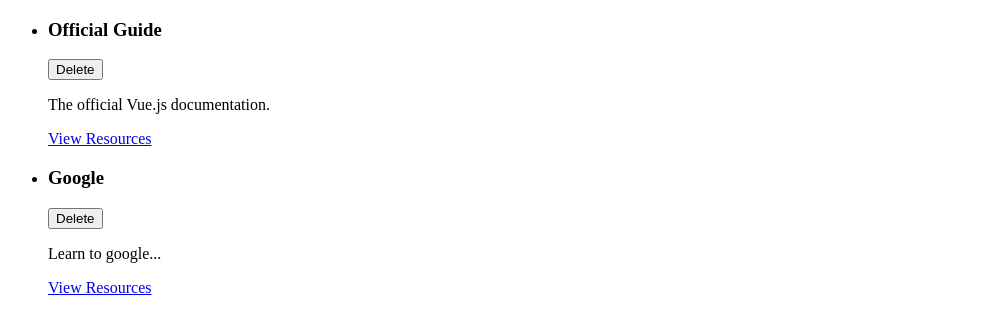
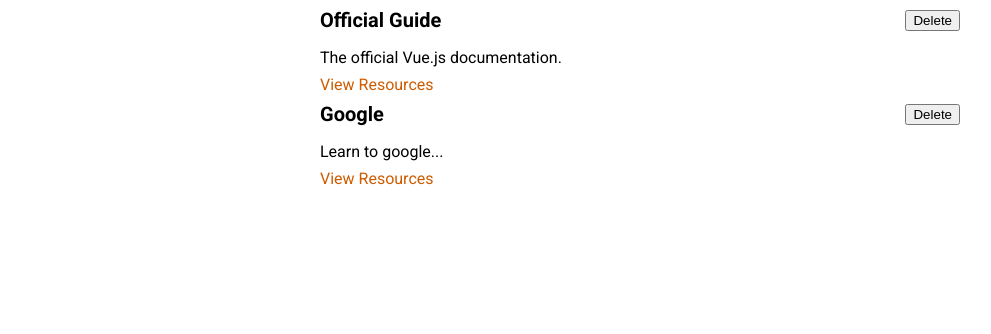
Before and after one commit to dribeirodev/course_vue, a Vue app in the folder 13_The Learning Resources App/: page / in a window 1280 px wide. Shown: the top 334 px of the page, without its empty margins (0-991 px from the left). Built offline with nearby package versions, Linux system fonts and the light colour scheme; the HTML template or start-up script is replaced by a standard one.

Commit message:
Styling and More Components

```diff
--- a/13_The Learning Resources App/src/App.vue
+++ b/13_The Learning Resources App/src/App.vue
@@ -1,17 +1,13 @@
 <template>
-  <ul>
-    <LearningResources v-for="(res) in storedResources" :key="res.id" :res="res">
-
-    </LearningResources>
-  </ul>
+  <StoredResources :resources="storedResources" />
 </template>
 
 <script>
-import LearningResources from './components/learning-resources/LearningResources.vue';
+import StoredResources from './components/learning-resources/StoredResources.vue';
 
 export default {
   components: {
-    LearningResources
+    StoredResources
   },
   data() {
     return {
@@ -33,3 +29,19 @@
   },
 }
 </script>
+
+<style>
+@import url('https://fonts.googleapis.com/css2?family=Roboto:wght@400;700&display=swap');
+
+* {
+  box-sizing: border-box;
+}
+
+html {
+  font-family: 'Roboto', sans-serif;
+}
+
+body {
+  margin: 0;
+}
+</style>
--- a/13_The Learning Resources App/src/components/learning-resources/LearningResources.vue
+++ b/13_The Learning Resources App/src/components/learning-resources/LearningResources.vue
@@ -6,7 +6,7 @@
         <button>Delete</button>
       </header>
     </div>
-    <p>{{  res.description }}</p>
+    <p>{{ res.description }}</p>
     <nav>
       <a :href="res.link">View Resources</a>
     </nav>
@@ -30,3 +30,35 @@
   }
 }
 </script>
+
+<style scoped>
+li {
+  margin: auto;
+  max-width: 40rem;
+}
+
+header {
+  display: flex;
+  justify-content: space-between;
+  align-items: center;
+}
+
+h3 {
+  font-size: 1.25rem;
+  margin: 0.5rem 0;
+}
+
+p {
+  margin: 0.5rem 0;
+}
+
+a {
+  text-decoration: none;
+  color: #ce5c00;
+}
+
+a:hover,
+a:active {
+  color: #c89300;
+}
+</style>
--- /dev/null
+++ b/13_The Learning Resources App/src/components/learning-resources/StoredResources.vue
@@ -0,0 +1,29 @@
+<template>
+  <ul>
+    <LearningResources
+      v-for="(res) in resources"
+      :key="res.id"
+      :res="res" />
+  </ul>
+</template>
+
+<script>
+import LearningResources from './LearningResources.vue';
+
+export default {
+  components: {
+    LearningResources
+  },
+  props: ['resources']
+}
+</script>
+
+<style scoped>
+ul {
+  list-style: none;
+  margin: 0;
+  padding: 0;
+  margin: auto;
+  max-width: 40rem;
+}
+</style>
```
